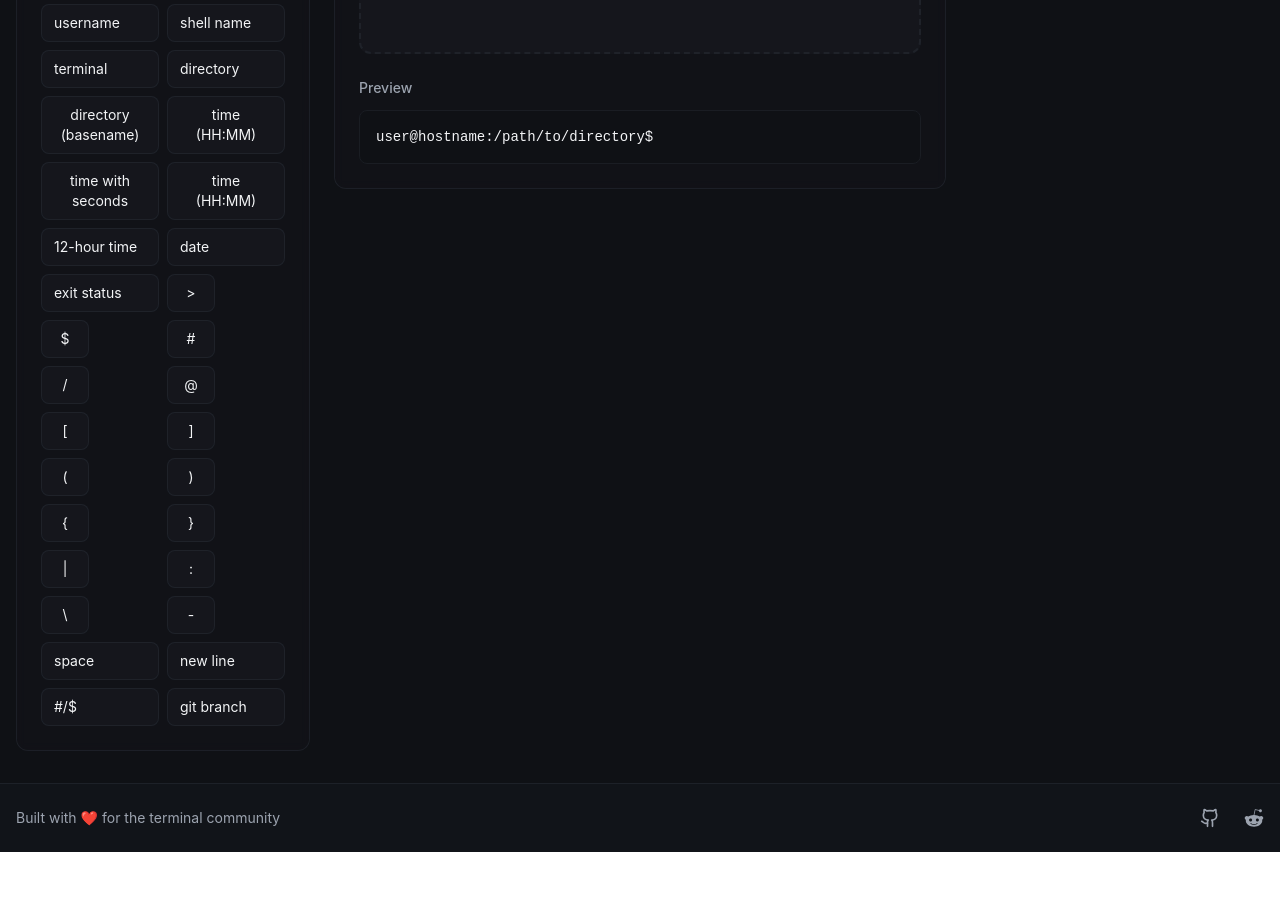
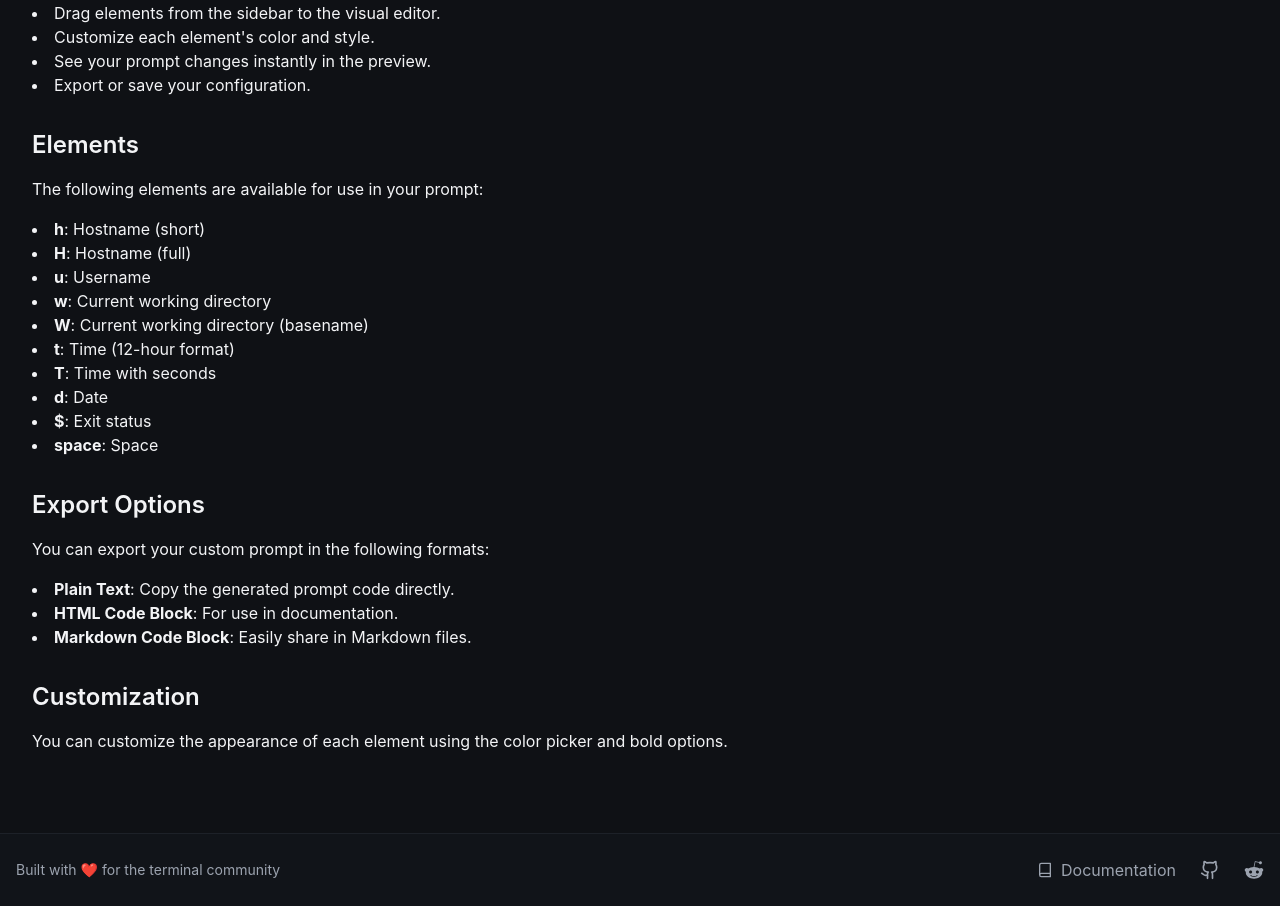
Before and after one commit to shivamksharma/MinimalistPromptGenerator, a React (Vite) app: page /documentation in a window 1280 px wide. Shown: the part 320-1226 px from the top of the page. Before the commit the page ends 1172 px from the top, so only its background shows below. Built offline with nearby package versions, Linux system fonts and the light colour scheme.

Commit message:
feat: adding documentation at footer

```diff
--- a/package.json
+++ b/package.json
@@ -18,7 +18,8 @@
     "react": "^18.3.1",
     "react-colorful": "^5.6.1",
     "react-dom": "^18.3.1",
-    "react-icons": "^5.4.0"
+    "react-icons": "^5.4.0",
+    "react-router-dom": "^7.1.1"
   },
   "devDependencies": {
     "@eslint/js": "^9.9.1",
--- a/src/App.tsx
+++ b/src/App.tsx
@@ -1,5 +1,6 @@
 import React from 'react';
 import { DndContext, DragEndEvent } from '@dnd-kit/core';
+import { BrowserRouter as Router, Route, Routes } from 'react-router-dom';
 import Header from './components/Header';
 import DraggableElements from './components/DraggableElements';
 import VisualEditor from './components/VisualEditor';
@@ -8,6 +9,7 @@ import Footer from './components/Footer';
 import { PS1Provider } from './context/PS1Context';
 import { usePS1Context } from './context/PS1Context';
 import { ThemeProvider } from './context/ThemeContext';
+import Documentation from './components/Documentation';
 
 function DndProvider({ children }: { children: React.ReactNode }) {
   const { addElement } = usePS1Context();
@@ -69,10 +71,14 @@ function App() {
   return (
     <ThemeProvider>
       <PS1Provider>
+        <Router>
           <div className="min-h-screen bg-gray-50 dark:bg-gray-900 text-gray-900 dark:text-gray-100 transition-colors duration-200">
             <div className="flex flex-col min-h-screen">
               <Header />
               <main className="flex-1 container mx-auto px-4 py-8">
+                <Routes>
+                  <Route path="/documentation" element={<Documentation />} />
+                  <Route path="/" element={
                     <DndProvider>
                       <div className="grid grid-cols-1 lg:grid-cols-12 gap-6">
                         <div className="lg:col-span-3">
@@ -86,10 +92,13 @@ function App() {
                         </div>
                       </div>
                     </DndProvider>
+                  } />
+                </Routes>
               </main>
               <Footer />
             </div>
           </div>
+        </Router>
       </PS1Provider>
     </ThemeProvider>
   );
--- /dev/null
+++ b/src/components/Documentation.tsx
@@ -0,0 +1,63 @@
+import React from 'react';
+
+const Documentation = () => {
+  return (
+    <div className="container mx-auto px-4 py-8">
+      <h1 className="text-3xl font-bold mb-6">Documentation</h1>
+
+      <section className="mb-8">
+        <h2 className="text-2xl font-semibold mb-4">Getting Started</h2>
+        <p className="mb-4">
+          Welcome to the Minimalist Prompt Generator! This tool allows you to create custom PS1 prompts for your terminal.
+        </p>
+        <h3 className="text-xl font-semibold mb-2">How to Use</h3>
+        <ul className="list-disc list-inside mb-4">
+          <li>Drag elements from the sidebar to the visual editor.</li>
+          <li>Customize each element's color and style.</li>
+          <li>See your prompt changes instantly in the preview.</li>
+          <li>Export or save your configuration.</li>
+        </ul>
+      </section>
+
+      <section className="mb-8">
+        <h2 className="text-2xl font-semibold mb-4">Elements</h2>
+        <p className="mb-4">
+          The following elements are available for use in your prompt:
+        </p>
+        <ul className="list-disc list-inside mb-4">
+          <li><strong>h</strong>: Hostname (short)</li>
+          <li><strong>H</strong>: Hostname (full)</li>
+          <li><strong>u</strong>: Username</li>
+          <li><strong>w</strong>: Current working directory</li>
+           <li><strong>W</strong>: Current working directory (basename)</li>
+          <li><strong>t</strong>: Time (12-hour format)</li>
+           <li><strong>T</strong>: Time with seconds</li>
+          <li><strong>d</strong>: Date</li>
+          <li><strong>$</strong>: Exit status</li>
+          <li><strong>space</strong>: Space</li>
+        </ul>
+      </section>
+
+      <section className="mb-8">
+        <h2 className="text-2xl font-semibold mb-4">Export Options</h2>
+        <p className="mb-4">
+          You can export your custom prompt in the following formats:
+        </p>
+        <ul className="list-disc list-inside mb-4">
+          <li><strong>Plain Text</strong>: Copy the generated prompt code directly.</li>
+          <li><strong>HTML Code Block</strong>: For use in documentation.</li>
+          <li><strong>Markdown Code Block</strong>: Easily share in Markdown files.</li>
+        </ul>
+      </section>
+
+      <section>
+        <h2 className="text-2xl font-semibold mb-4">Customization</h2>
+        <p className="mb-4">
+          You can customize the appearance of each element using the color picker and bold options.
+        </p>
+      </section>
+    </div>
+  );
+};
+
+export default Documentation;
--- a/src/components/Footer.tsx
+++ b/src/components/Footer.tsx
@@ -1,6 +1,7 @@
 import React from "react";
 import { Github, Book } from "lucide-react";
 import { FaRedditAlien } from "react-icons/fa";
+import { Link } from 'react-router-dom';
 
 const Footer = () => {
   return (
@@ -11,13 +12,13 @@ const Footer = () => {
             Built with ❤️ for the terminal community
           </div>
           <div className="flex items-center space-x-6">
-            {/* <a */}
-            {/*   href="/docs" */}
-            {/*   className="text-gray-500 dark:text-gray-400 hover:text-teal-500 dark:hover:text-teal-400 transition-colors flex items-center space-x-2" */}
-            {/* > */}
-            {/*   <Book className="w-4 h-4" /> */}
-            {/*   <span>Documentation</span> */}
-            {/* </a> */}
+            <Link
+              to="/documentation"
+              className="text-gray-500 dark:text-gray-400 hover:text-teal-500 dark:hover:text-teal-400 transition-colors flex items-center space-x-2"
+            >
+              <Book className="w-4 h-4" />
+              <span>Documentation</span>
+            </Link>
             <a
               href="https://github.com/shivamksharma/MinimalistPromptGenerator"
               target="_blank"
--- a/src/components/Header.tsx
+++ b/src/components/Header.tsx
@@ -2,6 +2,7 @@ import React, { useState } from 'react';
 import { Terminal, Settings, Moon, Sun, X } from 'lucide-react';
 import { useTheme } from '../context/ThemeContext';
 import SettingsMenu from './SettingsMenu';
+import { Link } from 'react-router-dom';
 
 const Header = () => {
   const { isDark, toggleTheme } = useTheme();
@@ -17,7 +18,7 @@ const Header = () => {
                 <Terminal className="w-6 h-6 text-white" />
               </div>
               <h1 className="text-xl font-semibold bg-gradient-to-r from-teal-400 to-blue-500 bg-clip-text text-transparent">
-                PS1 Generator
+                <Link to="/">PS1 Generator</Link>
               </h1>
             </div>
             <div className="flex items-center space-x-4">
```
Also changed, not shown: 1 other file (tests, documents, lock files or other folders). Lines whose indentation alone changed are shown as unchanged.
